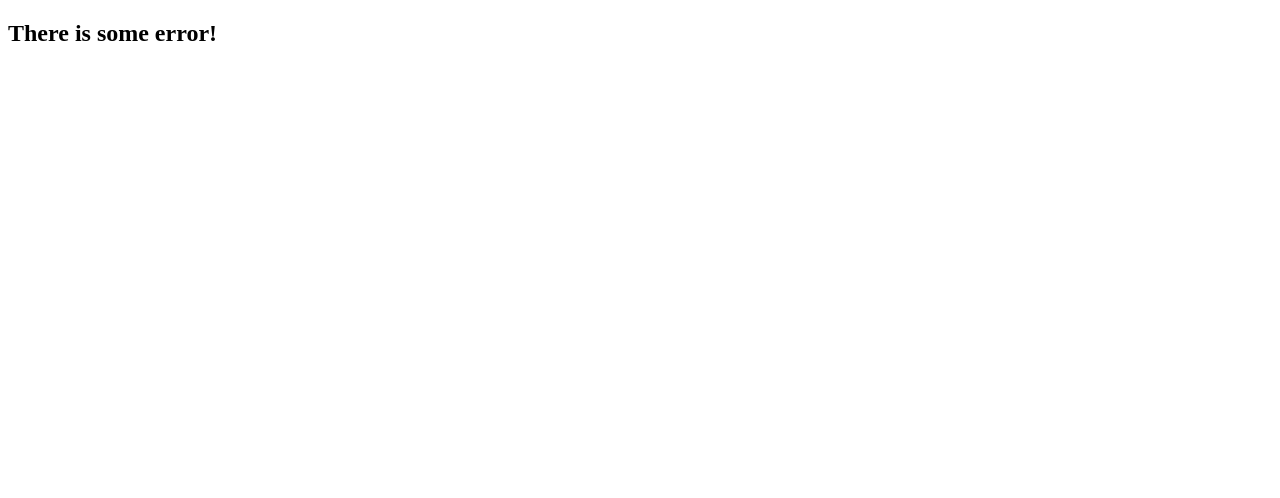
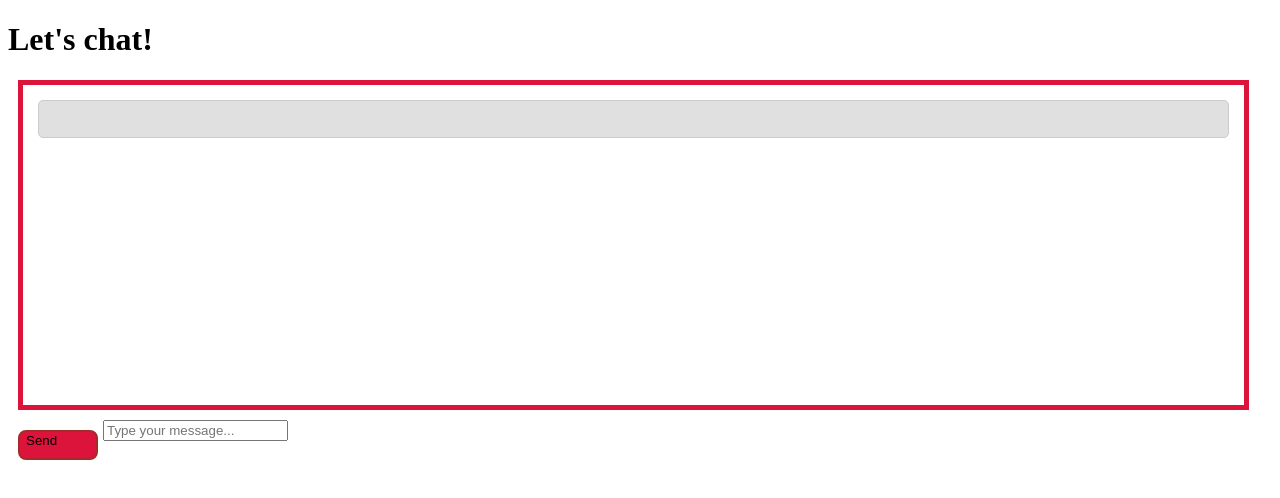
Before and after one commit to MayarAboumahmood/security-messenger-app, a React (Create React App) app: page /chat/1/1 in a window 1280 px wide. Shown: the top 498 px of the page. Built offline with nearby package versions, Linux system fonts and the light colour scheme; no server answers.

Commit message:
still in progress.

```diff
--- a/src/App.js
+++ b/src/App.js
@@ -12,7 +12,7 @@ return(
         <Route path='/' element={<Login />} />
         <Route path='/Register' element={<Register />} />
         <Route path='/Chats' element={<Chats />} />
-        <Route path='/chat/:id' element={<Home />} />
+        <Route path="/chat/:userID/:otherUserID" element={<Home />} />
         <Route path='*' element={<NoPage />} />
       </Routes>
     </BrowserRouter>
--- a/src/combonent/messagecard.js
+++ b/src/combonent/messagecard.js
@@ -1,9 +1,13 @@
-const messageCard = (text) => {
-    return (
-        <div className="messageCard">
-            <p>{text}</p>
-        </div>
-     );
-}
+import React from 'react';
+import "./../style/homeStyle.css";
 
-export default messageCard;
+const MessageCard = ({ messageText, isYourMessage }) => {
+  console.log('is it your messages: ',isYourMessage);
+  return (
+    <div className={`${isYourMessage ? 'yourMessage' : 'otherMessage'}`}>
+      <p>{messageText}</p>
+    </div>
+  );
+};
+
+export default MessageCard;
--- a/src/combonent/userChatCard.js
+++ b/src/combonent/userChatCard.js
@@ -1,9 +1,9 @@
 import React from "react";
 import { Link } from "react-router-dom";
 
-const UserCard = ({ user ,chatID,userID}) => {
+const UserCard = ({ user,userID }) => {
   return (
-    <Link to={`/chat/${userID}?chatID=${chatID}&&otherUserID=${user._id}&&userID=${userID}`} className="user-card" >
+    <Link to={`/chat/${userID}/${user._id}`}>
       <div>
         <h3>{user.user_name}</h3>
       </div>
--- a/src/pages/Home.js
+++ b/src/pages/Home.js
@@ -1,83 +1,107 @@
-import './../style/homeStyle.css';
-import fethcOpenChate from "../service/useFetch";
-import messageCard from "./../combonent/messagecard";
-import { useLocation } from 'react-router-dom';
-import { useState } from 'react';
+import React, { useEffect, useState } from "react";
+import { useParams } from "react-router-dom";
 import axios from 'axios';
+import MessageCard from './../combonent/messagecard';
 
-const Home = () => {
-    const { openChatURL } = require('./../const/const.js');
-    const { sendMessageURL } = require('./../const/const.js');
-    const location = useLocation();
-    const userID = new URLSearchParams(location.search).get('userID');
-    const otherUserID = new URLSearchParams(location.search).get("otherUserID");
-    const chatID = new URLSearchParams(location.search).get("chatID");
-    const [messagesVar, setMessagesVar] = useState([]);
-    const [newMessage, setNewMessage] = useState('');
+const HomeChatx = () => {
+    const { sendMessageURL, openChatURL } = require('./../const/const.js');
+    const { userID, otherUserID } = useParams();
+    const [localMessage, setLocalMessage] = useState('');
+    const [chatID, setChatID] = useState('');
+    let allMessagesObject = {
+        message: '',
+        messageID: [],
+    }
+    const [allMessages, setAllMessages] = useState([allMessagesObject]);
 
+    useEffect(() => {
+        if (chatID === '') {
+            openChat(openChatURL, userID, otherUserID);
+        }
+        // eslint-disable-next-line react-hooks/exhaustive-deps
+    }, [chatID, openChatURL, userID, otherUserID]);
 
-    const postMessages = async e => {
+    async function openChat(url, userID, otherUserID) {
+        try {
+            const response = await axios.post(url, {
+                "userID1": userID,
+                "userID2": otherUserID,
+            });
+            if (response && response.status === 200) {
+                console.log("Request was successful:", response);
+                setChatID(response.data.data._id);
+                if(response.data.data.messages.length>0){
+                    console.log('it is empty');
+                }else{
+                    for (let i = 0; i < response.data.data.messages.length; i++) {
+                        console.log('eeeeeeeeeeeeeeeee: ', response.data.data.message[i]);
+                        setAllMessages((prevMessages) => [
+                            ...prevMessages,
+                            { 'message': response.data.data.message[i], 'messageID': response.data.data.users }
+                        ]);console.log('all messages: ', allMessages.message);
+                    }
+
+                }
+
+                console.log("allMessages: ", allMessages);
+            }
+        } catch (error) {
+            console.log('error: ', error);
+        }
+    }
+
+    const handleMessageChange = (e) => {
+        setLocalMessage(e.target.value);
+    };
+
+    const handleSendMessage = async (e) => {
         e.preventDefault();
-        const openChat = { "userID1": userID, "userID2": 1 };
+        const sendMessage = { "message": localMessage, "userID": userID, "chatID": chatID };
         try {
-            const response = await axios.post(
-                openChatURL
-                , openChat
-            );
+            const response = await axios.post(sendMessageURL, sendMessage);
             if (response.status === 200) {
-                setMessagesVar(response['data'].messages);
+                console.log(200);
+                let updatedValue = { 'message': localMessage, 'messageID': response.data.data.users };
+                setAllMessages((prevMessages) => [
+                    ...prevMessages,
+                    updatedValue
+                ]);
+                console.log('localMessage: ', localMessage);
+                setLocalMessage('');
+                console.log('allMessages: ', allMessages);
             }
         } catch (error) {
             console.log('error: ', error);
         }
     };
-    postMessages();
-    const handleMessageChange = (e) => {
-        setNewMessage(e.target.value);
-    };
-    const handleSendMessage = async e => {
-        e.preventDefault();
-        const sendMessage = { "message": messagesVar, "userID": userID, "chatID": chatID };
-        try {
-            const response = await axios.post(
-                sendMessageURL
-                , sendMessage
-            );
-            if (response.status === 200) {
-                console.log(200);
-            }
-        } catch (error) {
-            console.log('error: ', error);
-            console.log("Invalid username or password");
-        }
-    };
+
     return (
         <div>
-            <h1>let's chat!</h1>
+            <h1>Let's chat!</h1>
             <div className="theScreen">
-                {messagesVar && messagesVar.map(message => (
-                    <div >
-                        {message.userID === userID && <messageCard key={0} text={message.data} id='my_messages' />}
-                        {message.userID !== userID && <messageCard key={0} text={message.data} id='other_messages' />}
-
-                    </div>
-                )
-                )
-                }
+                {allMessages.length > 0 ? (
+                    allMessages.map((message, index) => (
+                        <MessageCard
+                            key={index}
+                            messageText={message.message}
+                            isYourMessage={message.messageID[0] === userID}
+                        />
+                    ))
+                ) : (
+                    <p>No messages yet</p>
+                )}
             </div>
-            <div id="textFeild1">
+            <div id="textField1">
                 <input
                     type="text"
                     placeholder="Type your message..."
-                    value={messagesVar}
+                    value={localMessage}
                     onChange={handleMessageChange}
                 />
                 <button className="sendButton" onClick={handleSendMessage}>Send</button>
-                <button className="sendButton" onClick={() => console.log('userID: ', { userID }, 'chatID: ', { chatID }, 'otherUserID: ', { otherUserID })}>click me</button>
             </div>
-
         </div>
     );
 }
 
-export default Home;
+export default HomeChatx;
--- a/src/pages/Register.js
+++ b/src/pages/Register.js
@@ -2,36 +2,28 @@ import axios from "axios";
 import { useState } from "react";
 import { useNavigate } from "react-router-dom";
 import "./../style/loginStyle.css";
-import url from "./../const/const.js";
 
 const Register = () => {
   const navigate = useNavigate();
   const [userName, setUsername] = useState('');
   const [password, setPassword] = useState('');
-  const [error, setError] = useState(null);
 
   const handleSubmit = async e => {
     e.preventDefault();
     const { registerURL } = require('./../const/const.js');
 
     const user = { "user_name":userName,"password": password };
-    console.log('password: ', password);
-    console.log('name: ', userName);
     try {
-console.log('what ');
       const response = await axios.post(
         registerURL
         ,
         user
       );
-      console.log('response.status: ',response.status);
       if (response.status === 200) {
         navigate('/Chats', { replace: true });
       }
     } catch (error) {
-      // navigate('/Chats',{replace:true});   //to delete after connect with the backend...
       console.log('error: ', error);
-      setError("Invalid username or password");
     }
   };
   return (
--- a/src/pages/login.js
+++ b/src/pages/login.js
@@ -8,12 +8,10 @@ const Login = () => {
     const navigate=useNavigate();
     const [userName, setUsername] = useState('');
     const [password, setPassword] = useState('');
-    const [error, setError] = useState(null);
     const handleSubmit = async e => {
             e.preventDefault();
             const user = { "user_name":userName,"password": password };
-            console.log('password: ', password);
-        console.log('name: ', userName);
+
         try {
             const response = await axios.post(
               loginURL
@@ -21,13 +19,10 @@ const Login = () => {
             );
             if (response.status === 200) {
               userId=response.data['data']._id;
-              console.log('userId: ',userId);
               navigate(`/Chats?userId=${userId}`,{replace:true});
             }
         } catch (error) {
-            // navigate('/Chats',{replace:true});   //to delete after connect with the backend...
             console.log('error: ', error);
-            setError("Invalid username or password");
         }
     };
     return (
--- a/src/service/fetchOpenChate.js
+++ b/src/service/fetchOpenChate.js
@@ -1,5 +1,5 @@
 import { useEffect, useState } from "react";
-const useFetch = (url) => {
+const useFetch = (url,userID,otherUserID) => {
     const [data, setData] = useState([]);
     const [isPending, setIsPending] = useState(true);
     const [error, setError] = useState(null);
--- a/src/style/homeStyle.css
+++ b/src/style/homeStyle.css
@@ -40,23 +40,42 @@
   width: 95%;
   border: 5px solid crimson;
 }
+/* .messageCard {
+  padding: 10px;
+  margin: 5px;
+  border: 1px solid #ccc;
+  max-width: 40%;
+  border-radius: 5px;
+  word-wrap: break-word;
+} */
 
-#other_messages {
-  align-self: flex-end;
-  background-color: #f1d3d3;
-  max-width: 70%;
+.yourMessage {
+  padding: 10px;
   margin: 5px;
-  padding: 10px;
-  border-radius: 8px;
+  border: 1px solid #ccc;
+  max-width: 40%;
+  border-radius: 5px;
+  word-wrap: break-word;
+
+  background-color: #007bff;
+  color: white;
+  float: left;
 }
 
-#my_messages {
-  align-self: flex-start;
-  background-color: #f1d3d3;
-  max-width: 70%;
+.otherMessage {
+  max-width: 40%;
+  padding-left: 60%;
+  padding-top: 10px;
+  padding-right: 10px;
+  padding-bottom: 10px;
   margin: 5px;
-  padding: 10px;
-  border-radius: 8px;
+  border: 1px solid #ccc;
+  border-radius: 5px;
+  word-wrap: break-word;
+
+  background-color: #e0e0e0;
+  color: white;
+  float: right;
 }
 
 
```
Also changed, not shown: data/localData.js (deleted).
